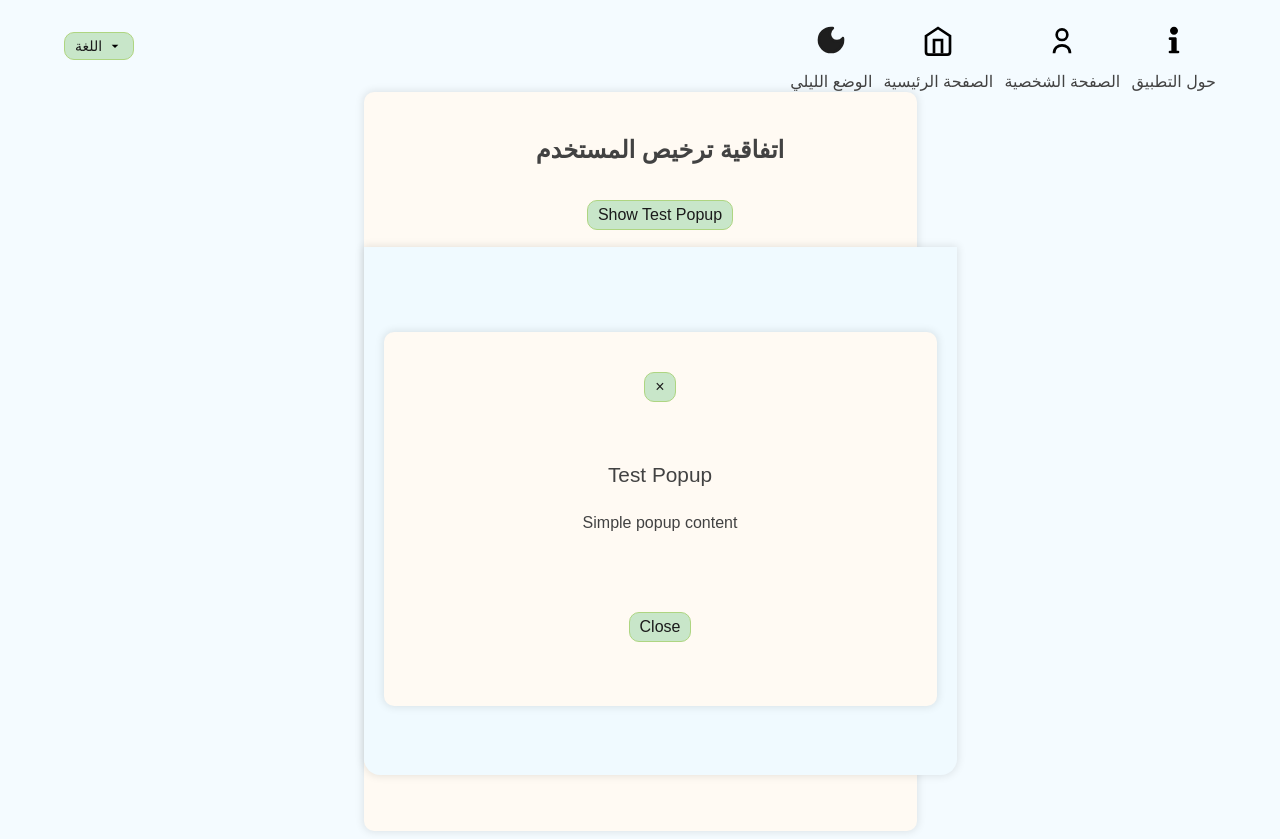
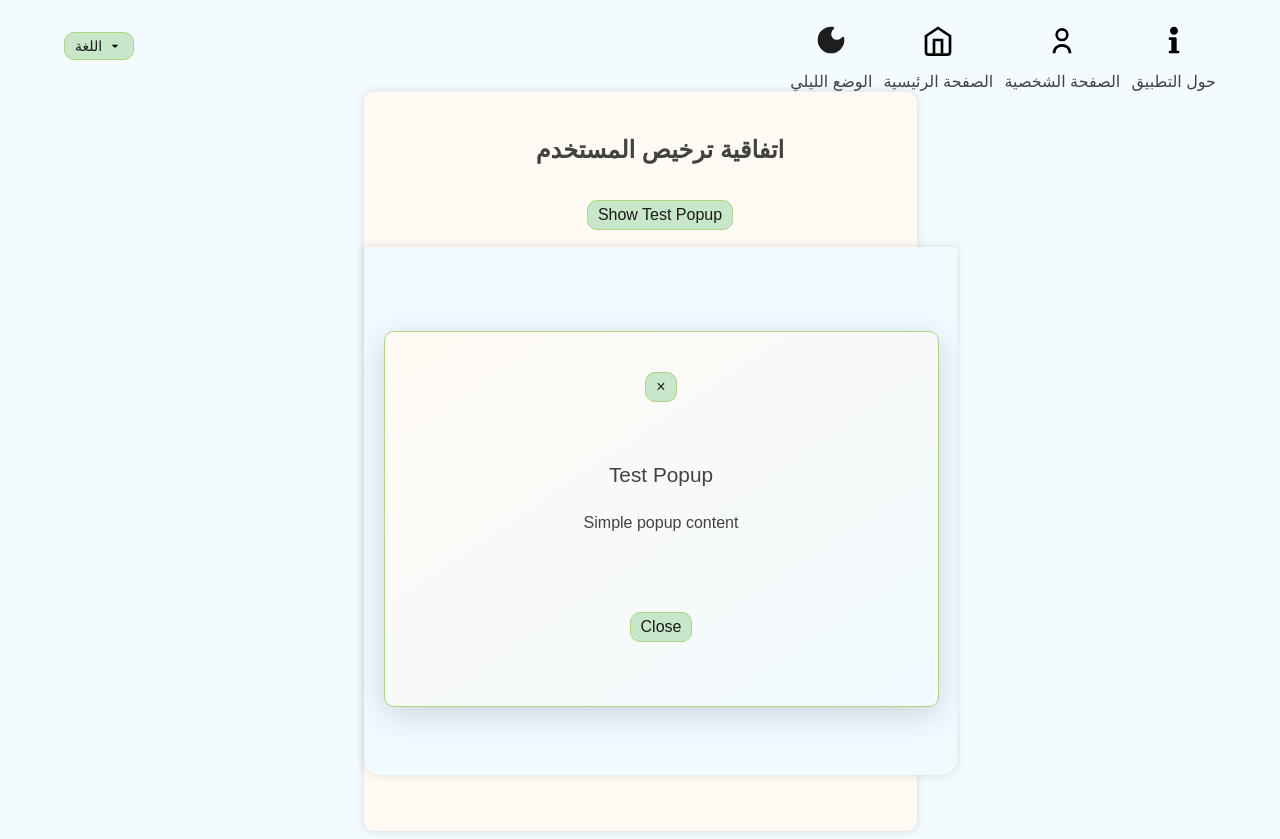
Before and after one commit to mohammadabk2/Beit-Hanina-Community-Center-Vol-App, a React (Create React App) app in the folder client/: page /ULA in a window 1280 px wide. Both pictures are taken after a click on the button "Show Test Popup". Built offline with nearby package versions, Linux system fonts and the light colour scheme.

Commit message:
changed the classnames to the new one added in app.css

```diff
--- a/client/src/components/common/PopupComponent.js
+++ b/client/src/components/common/PopupComponent.js
@@ -42,7 +42,7 @@ const PopupComponent = ({
     <div className="flex-box flex-column general-box bottom-scroll-box1 app-header">
       <div
         ref={popupRef}
-        className="general-box smooth-shadow-box flex-column basic-box-padding"
+        className="general-box smooth-shadow-box flex-column basic-box-padding popup-entrance-animation popup-content-elevation"
       >
         {showCloseButton && (
           <div className="flex-box justify-end full-width">
@@ -72,7 +72,6 @@ const PopupComponent = ({
   );
 };
 
-// Add prop type validation
 PopupComponent.propTypes = {
   isOpen: PropTypes.bool.isRequired,
   onClose: PropTypes.func.isRequired,
```
